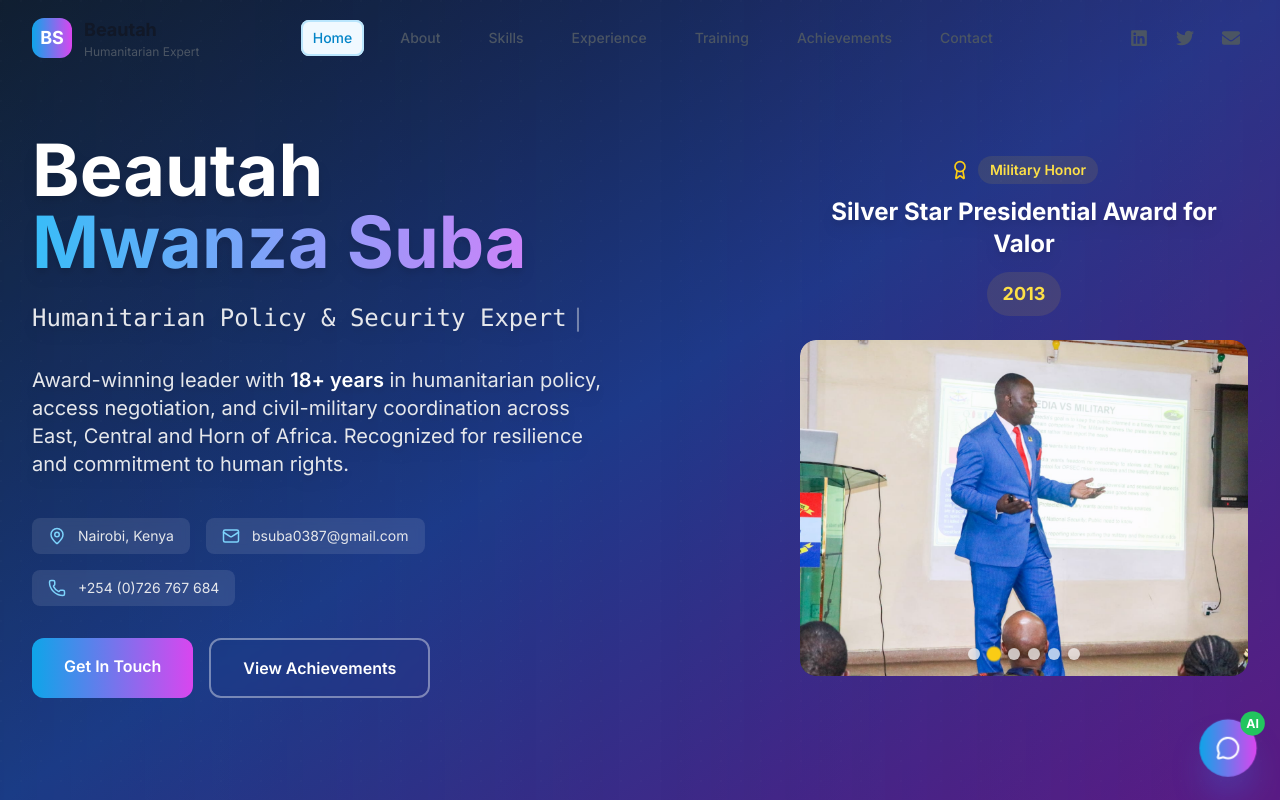
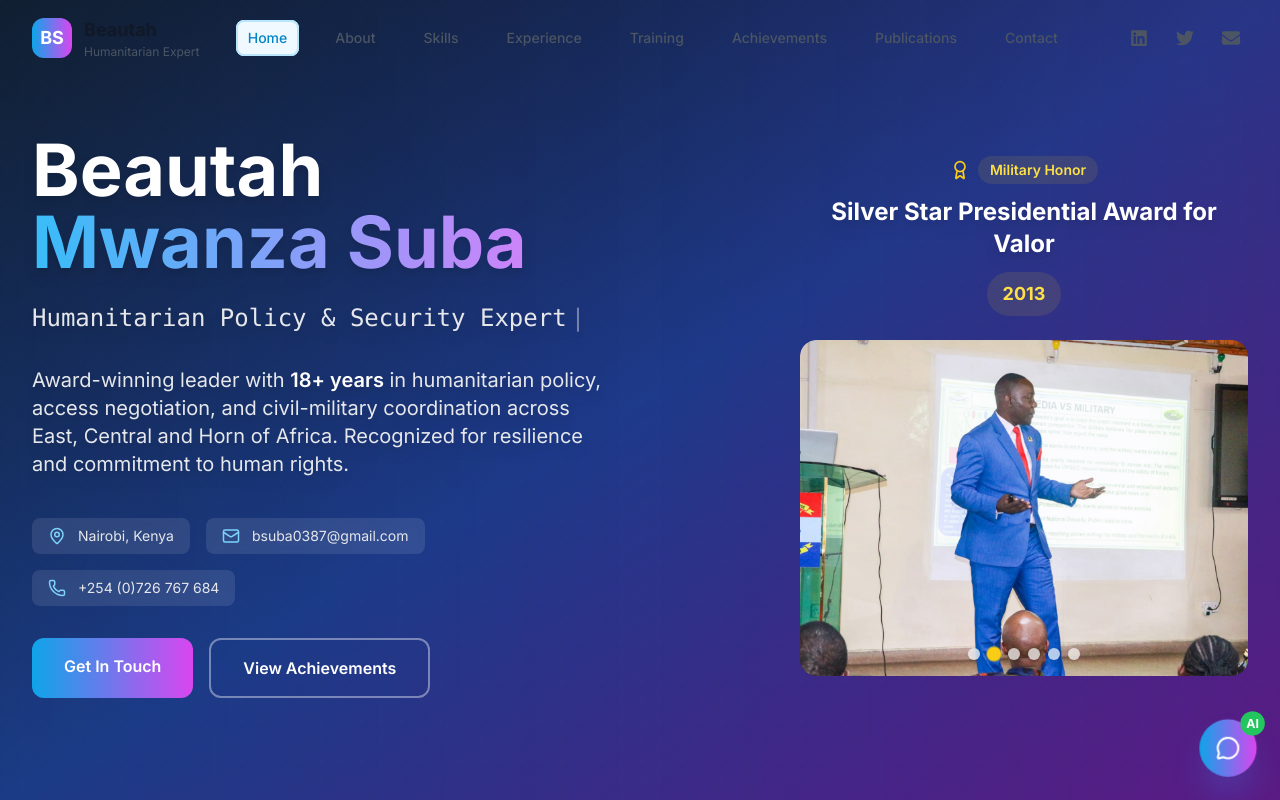
Before and after one commit to LEAKONO/suba, a React (Vite) app in the folder beautah-portfolio-frontend/: page / in a window 1280 px wide. Shown: the top 800 px of the page. Built offline with nearby package versions, Linux system fonts and the light colour scheme.

Commit message:
feat: add Publications component file

```diff
--- a/beautah-portfolio-frontend/package.json
+++ b/beautah-portfolio-frontend/package.json
@@ -19,6 +19,7 @@
   },
   "devDependencies": {
     "@eslint/js": "^9.36.0",
+    "@tailwindcss/line-clamp": "^0.4.4",
     "@types/react": "^19.1.16",
     "@types/react-dom": "^19.1.9",
     "@vitejs/plugin-react": "^5.0.4",
--- a/beautah-portfolio-frontend/src/App.jsx
+++ b/beautah-portfolio-frontend/src/App.jsx
@@ -6,13 +6,13 @@ import Skills from './components/Skills';
 import Experience from './components/Experience';
 import Training from './components/Training';
 import Achievements from './components/Achievements';
+import Publications from './components/Publications';
 import Projects from './components/Projects';
 import Testimonials from './components/Testimonials';
 import Contact from './components/Contact';
 import ChatBot from './components/ChatBot';
 import Footer from './components/Footer';
 import { motion } from "framer-motion";
-
 import { MessageCircle } from 'lucide-react';
 
 function App() {
@@ -22,8 +22,7 @@ function App() {
 
   useEffect(() => {
     const handleScroll = () => {
-      // Update active section
-      const sections = ['home', 'about', 'skills', 'experience', 'training', 'achievements', 'projects', 'testimonials', 'contact'];
+      const sections = ['home', 'about', 'skills', 'experience', 'training', 'achievements', 'publications', 'projects', 'testimonials', 'contact'];
       const scrollPosition = window.scrollY + 100;
 
       for (const section of sections) {
@@ -34,7 +33,6 @@ function App() {
         }
       }
 
-      // Update scroll state for header
       setIsScrolled(window.scrollY > 50);
     };
 
@@ -51,6 +49,7 @@ function App() {
       <Experience />
       <Training />
       <Achievements />
+      <Publications />
       <Projects />
       <Testimonials />
       <Contact />
@@ -88,7 +87,7 @@ function App() {
       {/* Chat Bot */}
       <ChatBot isOpen={isChatOpen} onClose={() => setIsChatOpen(false)} />
 
-      {/* Loading Screen (optional) */}
+      {/* Loading Screen */}
       <div className="fixed inset-0 bg-white z-50 flex items-center justify-center transition-opacity duration-1000 opacity-0 pointer-events-none">
         <div className="text-center">
           <div className="loading-dots">
--- a/beautah-portfolio-frontend/src/components/Header.jsx
+++ b/beautah-portfolio-frontend/src/components/Header.jsx
@@ -14,6 +14,7 @@ const Header = ({ activeSection }) => {
     { name: 'Experience', href: '#experience' },
     { name: 'Training', href: '#training' },
     { name: 'Achievements', href: '#achievements' },
+    { name: 'Publications', href: '#publications' },
     { name: 'Contact', href: '#contact' },
   ];
 
--- /dev/null
+++ b/beautah-portfolio-frontend/src/components/Publications.jsx
@@ -0,0 +1,179 @@
+import React from 'react';
+import { motion } from 'framer-motion';
+import { BookOpen, ExternalLink, Calendar, Globe } from 'lucide-react';
+import { fadeInUp, staggerContainer, scaleIn } from '../utils/animations';
+import { useScrollAnimation } from '../hooks/useScrollAnimation';
+
+const Publications = () => {
+  const [ref, controls] = useScrollAnimation();
+
+  const publications = [
+    {
+      title: "Weak enforcement measures exacerbate SIM swapping in the DRC",
+      organization: "ENACT Africa",
+      date: "2025",
+      description: "Analysis of how weak regulatory enforcement in the Democratic Republic of Congo has led to increased SIM swapping fraud, impacting financial security and digital identity systems.",
+      link: "https://enactafrica.org/enact-observer/weak-enforcement-measures-exacerbate-sim-swapping-in-the-drc",
+      category: "Digital Security",
+      icon: Globe,
+      color: "from-blue-500 to-cyan-500"
+    },
+    {
+      title: "The Jubaland Forces incursion: Safeguarding Kenya's territorial integrity amid regional volatility",
+      organization: "DefenceWeb",
+      date: "2025",
+      description: "Examination of Jubaland Forces operations and their implications for Kenya's border security and regional stability in the Horn of Africa.",
+      link: "https://defenceweb.co.za/security/border-security/the-jubaland-forces-incursion-safeguarding-kenyas-territorial-integrity-amid-regional-volatility/",
+      category: "Border Security",
+      icon: BookOpen,
+      color: "from-green-500 to-emerald-500"
+    },
+    {
+      title: "Should Washington and Doha bankroll an EAC-SADC peace deployment in the DRC?",
+      organization: "DefenceWeb",
+      date: "2025",
+      description: "Policy analysis exploring the feasibility and implications of US and Qatari funding for a joint East African and Southern African peacekeeping deployment in the Democratic Republic of Congo.",
+      link: "https://defenceweb.co.za/joint/diplomacy-a-peace/should-washington-and-doha-bankroll-an-eac-sadc-peace-deployment-in-the-drc/",
+      category: "Peacekeeping",
+      icon: Calendar,
+      color: "from-purple-500 to-pink-500"
+    }
+  ];
+
+  return (
+    <section id="publications" className="py-20 bg-gradient-to-br from-gray-50 to-primary-50 relative overflow-hidden">
+      {/* Background Elements */}
+      <div className="absolute top-0 left-0 w-full h-32 bg-gradient-to-b from-white to-transparent"></div>
+      <div className="absolute bottom-0 left-0 w-full h-32 bg-gradient-to-t from-white to-transparent"></div>
+
+      <motion.div
+        ref={ref}
+        className="container-custom section-padding relative z-10"
+        variants={staggerContainer}
+        initial="initial"
+        animate={controls}
+      >
+        <motion.div
+          className="text-center mb-16"
+          variants={fadeInUp}
+        >
+          <motion.h2
+            className="text-4xl md:text-5xl font-bold text-gray-900 mb-4"
+            variants={fadeInUp}
+          >
+            Recent <span className="gradient-text">Publications</span>
+          </motion.h2>
+          <motion.div
+            className="w-24 h-1 bg-gradient-to-r from-primary-500 to-secondary-500 mx-auto mb-6 rounded-full"
+            variants={scaleIn}
+          ></motion.div>
+          <motion.p
+            className="text-xl text-gray-600 max-w-3xl mx-auto"
+            variants={fadeInUp}
+          >
+            Analysis and insights on security, peacekeeping, and regional stability in Africa
+          </motion.p>
+        </motion.div>
+
+        <div className="grid grid-cols-1 lg:grid-cols-3 gap-8 mb-12">
+          {publications.map((publication, index) => {
+            const IconComponent = publication.icon;
+            return (
+              <motion.div
+                key={index}
+                className="group relative bg-white rounded-3xl shadow-2xl hover-lift overflow-hidden border border-gray-200"
+                variants={fadeInUp}
+                whileHover={{ y: -10, scale: 1.02 }}
+                transition={{ type: "spring", stiffness: 300 }}
+              >
+                {/* Publication Header */}
+                <div className={`relative h-48 bg-gradient-to-r ${publication.color} p-6`}>
+                  <div className="absolute inset-0 bg-black/10"></div>
+                  <div className="relative z-10 h-full flex flex-col justify-between">
+                    <div className="flex justify-between items-start">
+                      <div className="w-12 h-12 bg-white/20 rounded-xl flex items-center justify-center backdrop-blur-sm">
+                        <IconComponent size={24} className="text-white" />
+                      </div>
+                      <span className="px-3 py-1 bg-white/20 backdrop-blur-sm rounded-full text-xs font-semibold text-white">
+                        {publication.date}
+                      </span>
+                    </div>
+                    <div>
+                      <h3 className="text-xl font-bold text-white leading-tight line-clamp-2">
+                        {publication.title}
+                      </h3>
+                      <span className="text-white/80 text-sm font-medium">{publication.organization}</span>
+                    </div>
+                  </div>
+                </div>
+
+                {/* Publication Content */}
+                <div className="p-6">
+                  <div className="mb-4">
+                    <span className="inline-block bg-gray-100 text-gray-700 text-xs font-semibold px-3 py-1 rounded-full mb-3">
+                      {publication.category}
+                    </span>
+                    <p className="text-gray-600 leading-relaxed line-clamp-3">
+                      {publication.description}
+                    </p>
+                  </div>
+
+                  {/* Action Button */}
+                  <motion.a
+                    href={publication.link}
+                    target="_blank"
+                    rel="noopener noreferrer"
+                    className="inline-flex items-center justify-center w-full bg-gradient-to-r from-primary-500 to-secondary-500 text-white py-3 px-4 rounded-xl font-semibold hover:shadow-lg transition-all duration-300 group"
+                    whileHover={{ scale: 1.02 }}
+                    whileTap={{ scale: 0.98 }}
+                  >
+                    <span>Read Publication</span>
+                    <ExternalLink size={18} className="ml-2 group-hover:translate-x-1 transition-transform" />
+                  </motion.a>
+                </div>
+
+                {/* Hover Effect */}
+                <div className="absolute inset-0 border-2 border-transparent bg-gradient-to-r from-primary-500 to-secondary-500 rounded-3xl opacity-0 group-hover:opacity-5 transition-opacity duration-300"></div>
+              </motion.div>
+            );
+          })}
+        </div>
+
+        {/* Additional Context */}
+        <motion.div
+          className="bg-gradient-to-r from-gray-900 to-primary-900 rounded-3xl p-8 text-white relative overflow-hidden"
+          variants={fadeInUp}
+        >
+          {/* Background Pattern */}
+          <div className="absolute inset-0 opacity-10 bg-hero-pattern"></div>
+
+          <div className="relative z-10">
+            <div className="flex flex-col md:flex-row items-center justify-between">
+              <div className="md:w-2/3 mb-6 md:mb-0">
+                <h3 className="text-2xl font-bold mb-4">Thought Leadership</h3>
+                <p className="text-white/80 leading-relaxed">
+                  These publications reflect ongoing analysis of critical security and stability issues in Africa.
+                  Each piece combines field experience with strategic policy insights to inform decision-makers
+                  and advance regional security cooperation.
+                </p>
+              </div>
+              <div className="flex space-x-4">
+                <motion.a
+                  href="#contact"
+                  className="inline-flex items-center px-6 py-3 bg-white text-gray-900 rounded-xl font-semibold hover:shadow-lg transition-all duration-300"
+                  whileHover={{ scale: 1.05, y: -2 }}
+                  whileTap={{ scale: 0.95 }}
+                >
+                  Request Analysis
+                  <ExternalLink size={18} className="ml-2" />
+                </motion.a>
+              </div>
+            </div>
+          </div>
+        </motion.div>
+      </motion.div>
+    </section>
+  );
+};
+
+export default Publications;
--- a/beautah-portfolio-frontend/tailwind.config.js
+++ b/beautah-portfolio-frontend/tailwind.config.js
@@ -87,5 +87,7 @@ export default {
       }
     },
   },
-  plugins: [],
+  plugins: [
+    require('@tailwindcss/line-clamp'),
+  ],
 }
```
Also changed, not shown: 1 other file (tests, documents, lock files or other folders).
